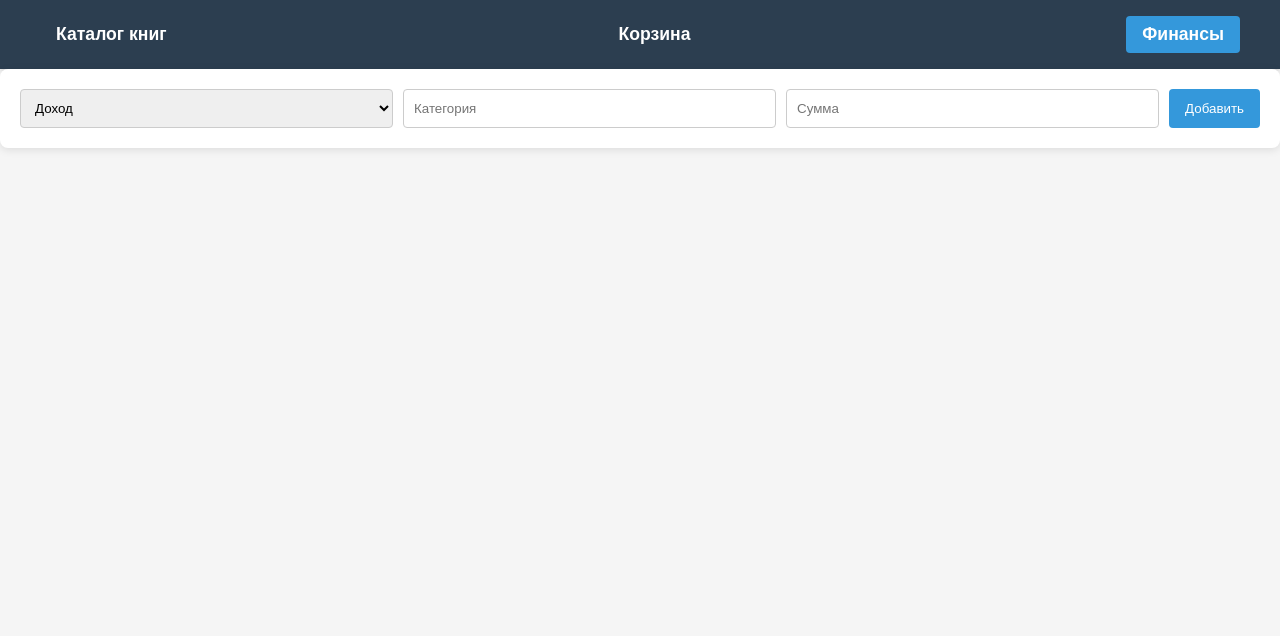
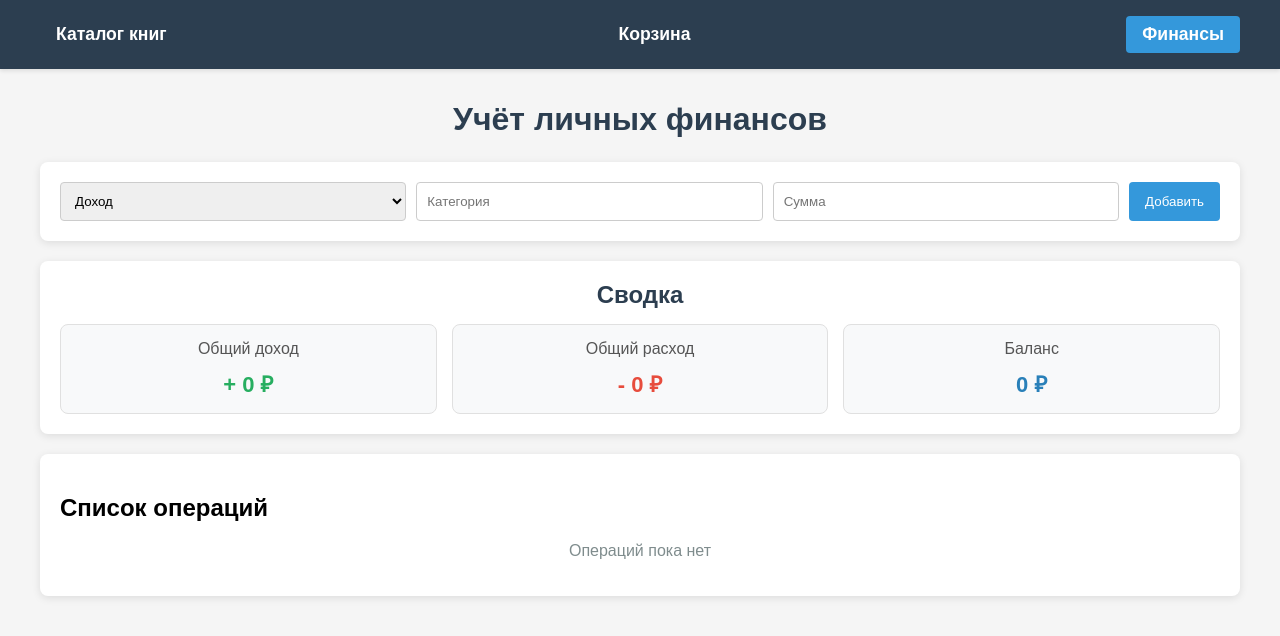
Before and after one commit to TheRealLost/book-catalog-react, a React (Create React App) app: page / in a window 1280 px wide. Both pictures are taken after a click on the button "Финансы". Shown: the top 636 px of the page. Built offline with nearby package versions, Linux system fonts and the light colour scheme.

Commit message:
Исправлена ошибка передачи onAdd в FinanceForm

```diff
--- a/src/components/FinancePage.js
+++ b/src/components/FinancePage.js
@@ -1,88 +1,140 @@
-import React, { useState } from 'react';
+import React from 'react';
+import FinanceForm from './FinanceForm';
+import Summary from './Summary';
 
-function FinanceForm({ onAdd }) {
-    const [type, setType] = useState('income');
-    const [category, setCategory] = useState('');
-    const [amount, setAmount] = useState('');
+const FinancePage = ({ operations, onAddOperation, onRemoveOperation }) => {
+    const totalIncome = operations
+        .filter((operation) => operation.type === 'income')
+        .reduce((sum, operation) => sum + operation.amount, 0);
 
-    const handleSubmit = (e) => {
-        e.preventDefault();
+    const totalExpense = operations
+        .filter((operation) => operation.type === 'expense')
+        .reduce((sum, operation) => sum + operation.amount, 0);
 
-        if (!category.trim() || !amount) return;
-
-        const newOperation = {
-            id: Date.now(),
-            type,
-            category,
-            amount: Number(amount)
-        };
-
-        onAdd(newOperation);
-
-        setType('income');
-        setCategory('');
-        setAmount('');
-    };
+    const balance = totalIncome - totalExpense;
 
     return (
-        <form onSubmit={handleSubmit} style={styles.form}>
-            <select
-                value={type}
-                onChange={(e) => setType(e.target.value)}
-                style={styles.input}
-            >
-                <option value="income">Доход</option>
-                <option value="expense">Расход</option>
-            </select>
+        <div style={styles.container}>
+            <h1 style={styles.title}>Учёт личных финансов</h1>
 
-            <input
-                type="text"
-                placeholder="Категория"
-                value={category}
-                onChange={(e) => setCategory(e.target.value)}
-                style={styles.input}
+            <FinanceForm onAdd={onAddOperation} />
+
+            <Summary
+                totalIncome={totalIncome}
+                totalExpense={totalExpense}
+                balance={balance}
             />
 
-            <input
-                type="number"
-                placeholder="Сумма"
-                value={amount}
-                onChange={(e) => setAmount(e.target.value)}
-                style={styles.input}
-            />
+            <div style={styles.listContainer}>
+                <h2>Список операций</h2>
 
-            <button type="submit" style={styles.button}>
-                Добавить
-            </button>
-        </form>
+                {operations.length === 0 ? (
+                    <p style={styles.emptyText}>Операций пока нет</p>
+                ) : (
+                    <div style={styles.list}>
+                        {operations.map((operation) => (
+                            <div key={operation.id} style={styles.card}>
+                                <div>
+                                    <h3 style={styles.type}>
+                                        {operation.type === 'income' ? 'Доход' : 'Расход'}
+                                    </h3>
+                                    <p style={styles.category}>
+                                        Категория: {operation.category}
+                                    </p>
+                                </div>
+
+                                <div style={styles.rightBlock}>
+                                    <div
+                                        style={{
+                                            ...styles.amount,
+                                            color: operation.type === 'income'
+                                                ? '#27ae60'
+                                                : '#e74c3c'
+                                        }}
+                                    >
+                                        {operation.type === 'income' ? '+' : '-'} {operation.amount} ₽
+                                    </div>
+
+                                    <button
+                                        style={styles.deleteBtn}
+                                        onClick={() => onRemoveOperation(operation.id)}
+                                    >
+                                        Удалить
+                                    </button>
+                                </div>
+                            </div>
+                        ))}
+                    </div>
+                )}
+            </div>
+        </div>
     );
-}
+};
 
 const styles = {
-    form: {
+    container: {
+        maxWidth: '1200px',
+        margin: '2rem auto',
+        padding: '0 2rem'
+    },
+    title: {
+        textAlign: 'center',
+        color: '#2c3e50',
+        marginBottom: '1.5rem'
+    },
+    listContainer: {
+        backgroundColor: 'white',
+        borderRadius: '8px',
+        padding: '20px',
+        boxShadow: '0 2px 8px rgba(0,0,0,0.1)',
+        marginTop: '20px'
+    },
+    emptyText: {
+        textAlign: 'center',
+        color: '#7f8c8d'
+    },
+    list: {
         display: 'flex',
-        gap: '10px',
+        flexDirection: 'column',
+        gap: '12px',
+        marginTop: '15px'
+    },
+    card: {
+        display: 'flex',
+        justifyContent: 'space-between',
+        alignItems: 'center',
+        padding: '15px',
+        borderRadius: '8px',
+        backgroundColor: '#f8f9fa',
+        border: '1px solid #e0e0e0',
         flexWrap: 'wrap',
-        backgroundColor: 'white',
-        padding: '20px',
-        borderRadius: '8px',
-        boxShadow: '0 2px 8px rgba(0,0,0,0.1)'
+        gap: '10px'
     },
-    input: {
-        flex: '1',
-        minWidth: '160px',
-        padding: '10px',
-        borderRadius: '4px',
-        border: '1px solid #ccc'
+    type: {
+        margin: '0 0 5px 0',
+        color: '#2c3e50'
     },
-    button: {
-        backgroundColor: '#3498db',
+    category: {
+        margin: 0,
+        color: '#555'
+    },
+    rightBlock: {
+        display: 'flex',
+        alignItems: 'center',
+        gap: '10px'
+    },
+    amount: {
+        fontWeight: 'bold',
+        fontSize: '18px'
+    },
+    deleteBtn: {
+        backgroundColor: '#e74c3c',
         color: 'white',
         border: 'none',
-        padding: '10px 16px',
         borderRadius: '4px',
-        cursor: 'pointer'
+        cursor: 'pointer',
+        padding: '8px 12px'
     }
 };
 
-export default FinanceForm;
+export default FinancePage;
```
